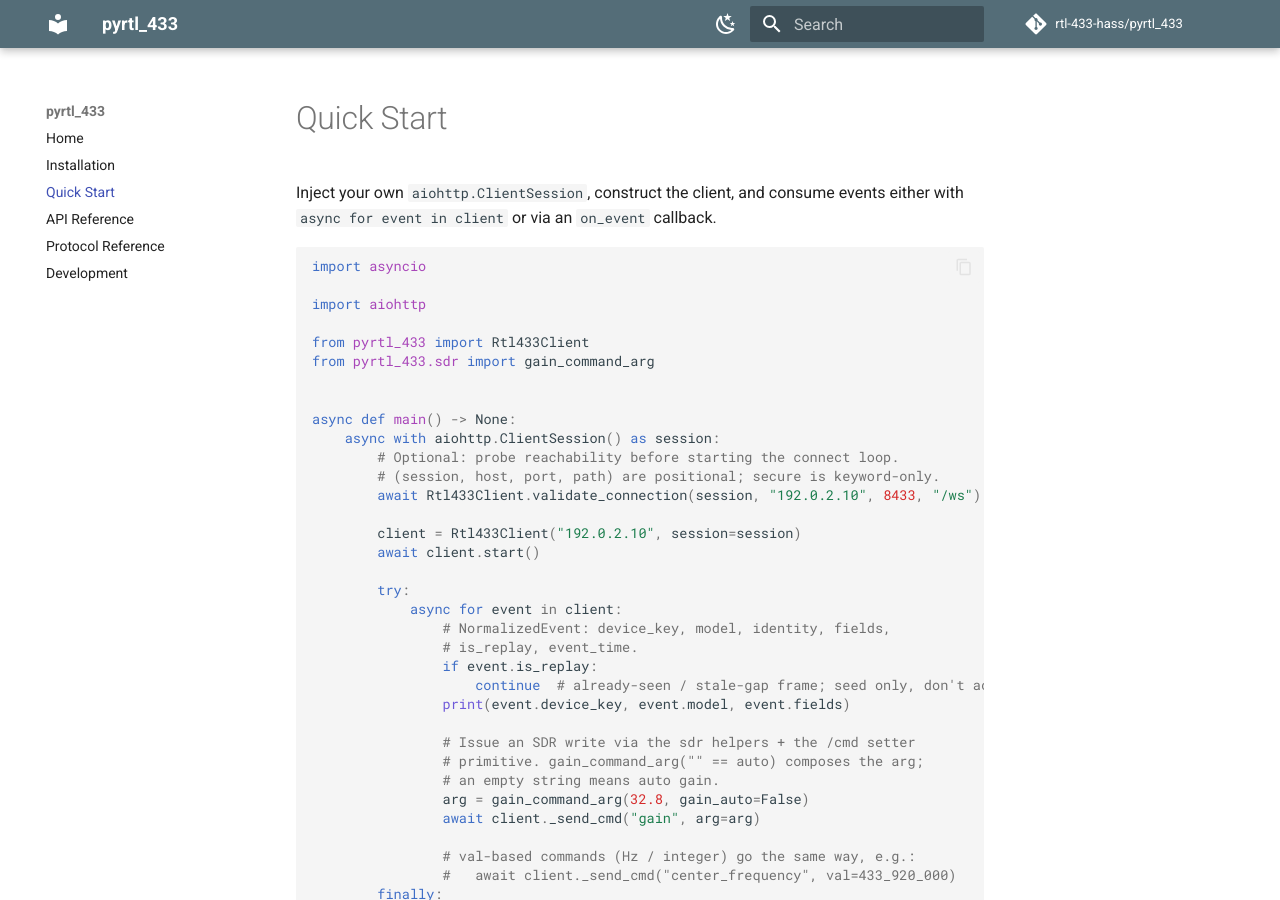
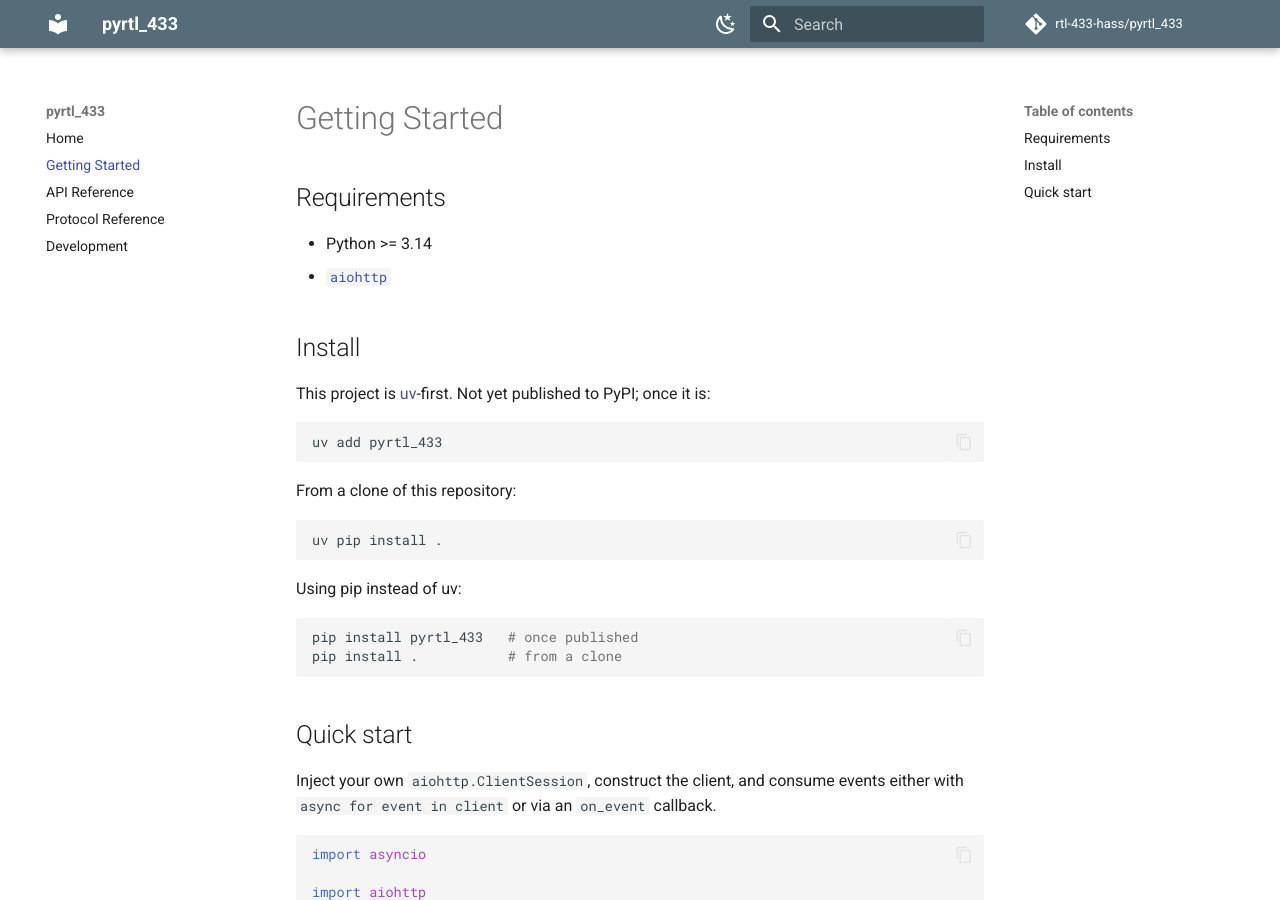
Before and after one commit to rtl-433-hass/pyrtl_433, an MkDocs documentation site: the page built from docs/quickstart.md, in a window 1280 px wide and 900 px high. Built offline with MkDocs 1.6.1 and Material for MkDocs 9.7.7, drawn with Linux system fonts in a browser that asks for light colours; comment, search, counter and statistics services are not loaded; the version menu is left out.

Commit message:
docs: merge Installation into Getting Started page

````diff
--- a/docs/quickstart.md
+++ b/docs/quickstart.md
@@ -1,4 +1,33 @@
-# Quick Start
+# Getting Started
+
+## Requirements
+
+- Python >= 3.14
+- [`aiohttp`](https://docs.aiohttp.org/)
+
+## Install
+
+This project is [uv](https://docs.astral.sh/uv/)-first. Not yet published to
+PyPI; once it is:
+
+```sh
+uv add pyrtl_433
+```
+
+From a clone of this repository:
+
+```sh
+uv pip install .
+```
+
+Using pip instead of uv:
+
+```sh
+pip install pyrtl_433   # once published
+pip install .           # from a clone
+```
+
+## Quick start
 
 Inject your own `aiohttp.ClientSession`, construct the client, and consume events
 either with `async for event in client` or via an `on_event` callback.
--- a/mkdocs.yml
+++ b/mkdocs.yml
@@ -36,8 +36,7 @@ markdown_extensions:
 
 nav:
   - Home: index.md
-  - Installation: installation.md
-  - Quick Start: quickstart.md
+  - Getting Started: quickstart.md
   - API Reference: api-reference.md
   - Protocol Reference: protocol-reference.md
   - Development: development.md
````
Also changed, not shown: docs/index.md (+2 -2 lines), docs/installation.md (deleted, +0 -30 lines).
